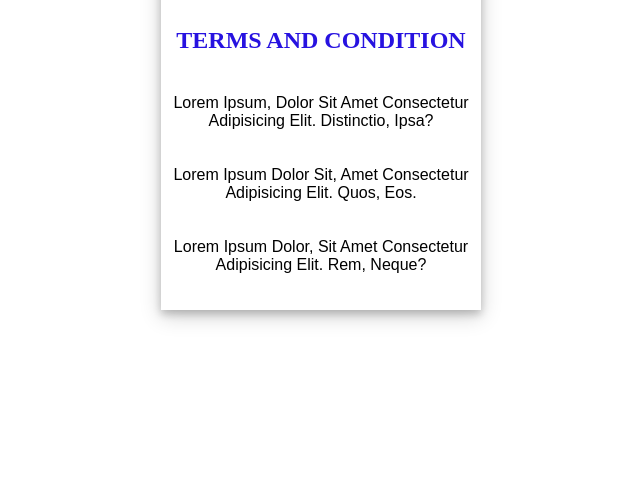
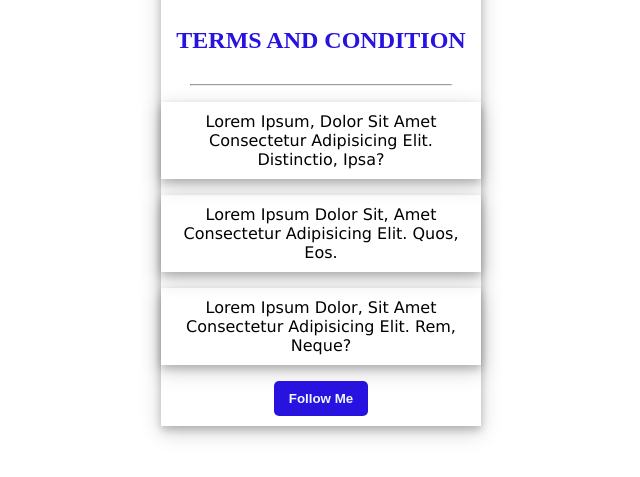
Before and after one commit to mehedihasanmurad/Explore-css-task-2, a plain HTML site: page index.html in a window 1280 px wide. Shown: the part 693-1170 px from the top of the page, without its empty margins (379-1019 px from the left). Before the commit the page ends 1143 px from the top, so only its background shows below. Drawn offline with Linux system fonts and the light colour scheme.

Commit message:
button commit addded

```diff
--- a/index.html
+++ b/index.html
@@ -25,7 +25,7 @@
 
 
         .card-image {
-            box-sizing: 0 4px 8px 0 rgba(0, 0, 0, 0.2),;
+            box-sizing: 0 4px 8px 0 rgba(0, 0, 0, 0.2);
             background-color: ghostwhite;
             color: black;
             text-align: center;
@@ -48,22 +48,42 @@
 
         .card-position {
             padding-bottom: 10px;
+            text-align: center;
         }
 
         .card-position h2 {
-            text-align: center;
             padding: 10px;
             color: rgb(39, 18, 224);
             text-transform: uppercase;
             font-family: 'Times New Roman', Times, serif;
         }
 
+        hr {
+            /* height: 50px; */
+            width: 260px;
+        }
+
         .card-position p {
-            text-align: center;
+            font-family: Verdana, Geneva, Tahoma, sans-serif;
             padding: 10px;
             text-transform: capitalize;
+            box-shadow: 0 4px 8px 0 rgba(0, 0, 0, 0.2), 0 6px 20px 0 rgba(0, 0, 0, 0.19);
         }
 
+        .card-position button {
+            color: aliceblue;
+            font-weight: 700;
+            border: none;
+            /* text-align: center; */
+            background-color: rgb(39, 18, 224);
+            padding: 10px 15px;
+            border-radius: 5px;
+            font-family: 'Trebuchet MS', 'Lucida Sans Unicode', 'Lucida Grande', 'Lucida Sans', Arial, sans-serif`;
+        }
+
+        .card-position button:hover {
+            background-color: rgb(76, 76, 242);
+        }
 
     </style>
 </head>
@@ -81,9 +101,14 @@
 
     <div class="card-position">
         <h2>Terms and Condition</h2>
+        <hr>
         <p>Lorem ipsum, dolor sit amet consectetur adipisicing elit. Distinctio, ipsa?</p>
         <p>Lorem ipsum dolor sit, amet consectetur adipisicing elit. Quos, eos.</p>
         <p>Lorem ipsum dolor, sit amet consectetur adipisicing elit. Rem, neque?</p>
+        <button>Follow Me</button>
     </div>
+
+
+
 </body>
 </html>
```
